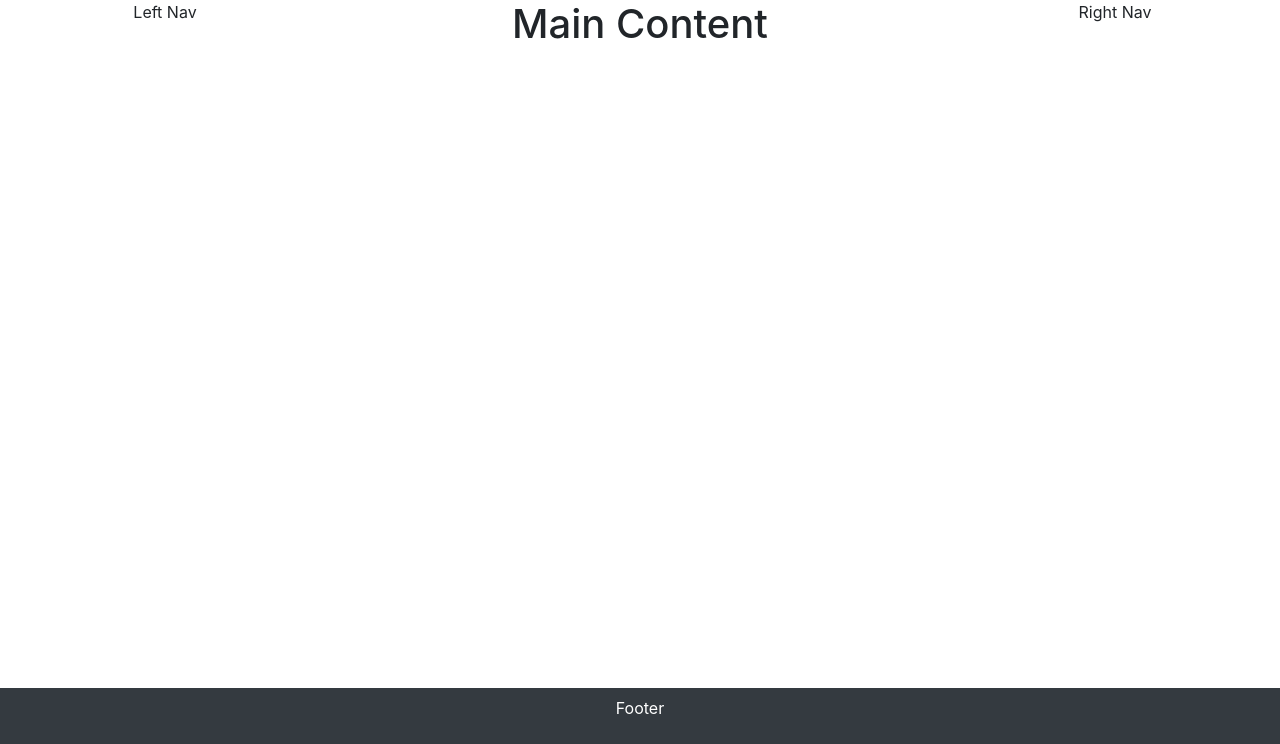
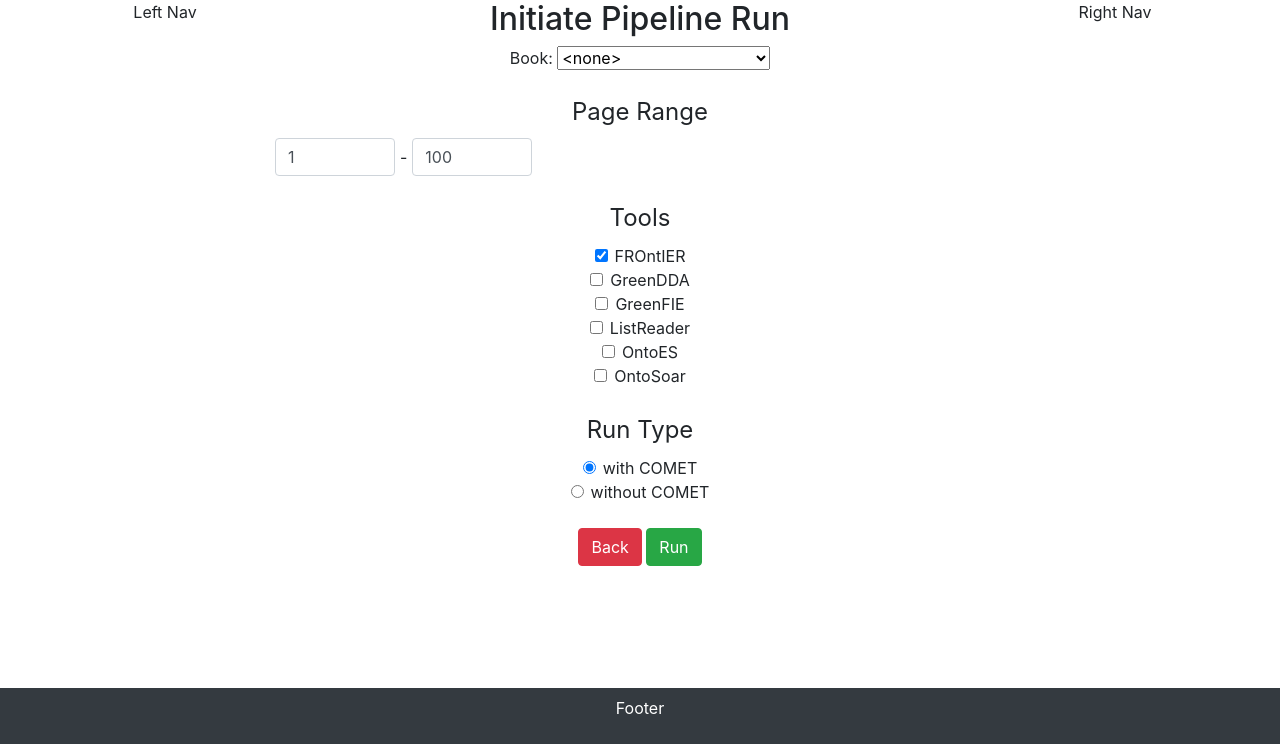
Before and after one commit to adamsonb12/webdev-HW8, a PHP site: page / in a window 1280 px wide. Shown: the part 56-800 px from the top of the page. Run offline with PHP 8.4, Linux system fonts and the light colour scheme; some libraries are stand-ins or nearby versions.

Commit message:
form added

```diff
--- a/home.html
+++ b/home.html
@@ -48,7 +48,68 @@
                 <p>Left Nav</p>
             </div>
             <div class="col-md-8 text-center">
-                <h1>Main Content</h1>
+                <form>
+                    <h2>Initiate Pipeline Run</h2>
+                    <div class="form-group">
+                        <label for="bookId">Book:</label>
+                        <select id="bookId">
+                            <option value="0">&lt;none&gt;</option>
+                            <option value="1">Kilbarchan Parish Record</option>
+                            <option value="2">The Ely Ancestry</option>
+                        </select>
+                    </div>
+                    <legend>Page Range</legend>
+                    <div class="form-inline">
+                        <div class="form-group">
+                            <input class="form-control" type="text" name="startPage" size="5" value="1">
+                        </div>
+                        <span class="add-margin">-</span>
+                        <div class="form-group">
+                            <input class="form-control" type="text" name="endPage" size="5" value="100">
+                        </div>
+                    </div>
+                    <br />
+                    <legend>Tools</legend>
+                    <div class="form-check">
+                        <input class="form-check-input" type="checkbox" id="tool1" name="tools" value="frontier" checked="checked">
+                        <label class="form-check-label" for="tool1">FROntIER</label>
+                    </div>
+                    <div class="form-check">
+                        <input class="form-check-input" type="checkbox" id="tool2" name="tools" value="greendda">
+                        <label class="form-check-label" for="tool2">GreenDDA</label>
+                    </div>
+                    <div class="form-check">
+                        <input class="form-check-input" type="checkbox" id="tool3" name="tools" value="greenfie">
+                        <label class="form-check-label" for="tool3">GreenFIE</label>
+                    </div>
+                    <div class="form-check">
+                        <input class="form-check-input" type="checkbox" id="tool4" name="tools" value="listreader">
+                        <label class="form-check-label" for="tool4">ListReader</label>
+                    </div>
+                    <div class="form-check">
+                        <input class="form-check-input" type="checkbox" id="tool5" name="tools" value="ontoes">
+                        <label class="form-check-label" for="tool5">OntoES</label>
+                    </div>
+                    <div class="form-check">
+                        <input class="form-check-input" type="checkbox" id="tool6" name="tools" value="ontosoar">
+                        <label class="form-check-label" for="tool6">OntoSoar</label>
+                    </div>
+                    <br />
+                    <legend>Run Type</legend>
+                    <div class="form-check">
+                        <label class="form-check-label">
+                            <input class="form-check-input" type="radio" name="runtype" checked="checked"> with COMET
+                        </label>
+                    </div>
+                    <div class="form-check">
+                        <label class="form-check-label">
+                            <input class="form-check-input" type="radio" name="runtype"> without COMET
+                        </label>
+                    </div>
+                    <br />
+                    <a class="btn btn-danger" href="">Back</a>
+                    <input class="btn btn-success" type="submit" id="initiateRun" value="Run">
+                </form>
             </div>
             <div class="col-md-2 text-center">
                 <p>Right Nav</p>
@@ -63,9 +124,10 @@
         </div>
     </nav>
 
-    <!-- Bootstrap core JavaScript -->
-    <script src="vendor/jquery/jquery.min.js"></script>
-    <script src="vendor/bootstrap/js/bootstrap.bundle.min.js"></script>
+    <!-- jQuery (necessary for Bootstrap’s JavaScript plugins) -->
+    <script src=“https://ajax.googleapis.com/ajax/libs/jquery/1.11.3/jquery.min.js”></script>
+    <!-- Include all compiled plugins (below), or include individual files as needed -->
+    <script src=“https://maxcdn.bootstrapcdn.com/bootstrap/3.3.5/js/bootstrap.min.js”></script>
 
 </body>
 
--- a/main.css
+++ b/main.css
@@ -11,3 +11,7 @@ body {
     color: white;
     text-align: center;
 }
+
+.add-margin {
+    padding: 5px;
+}
```
